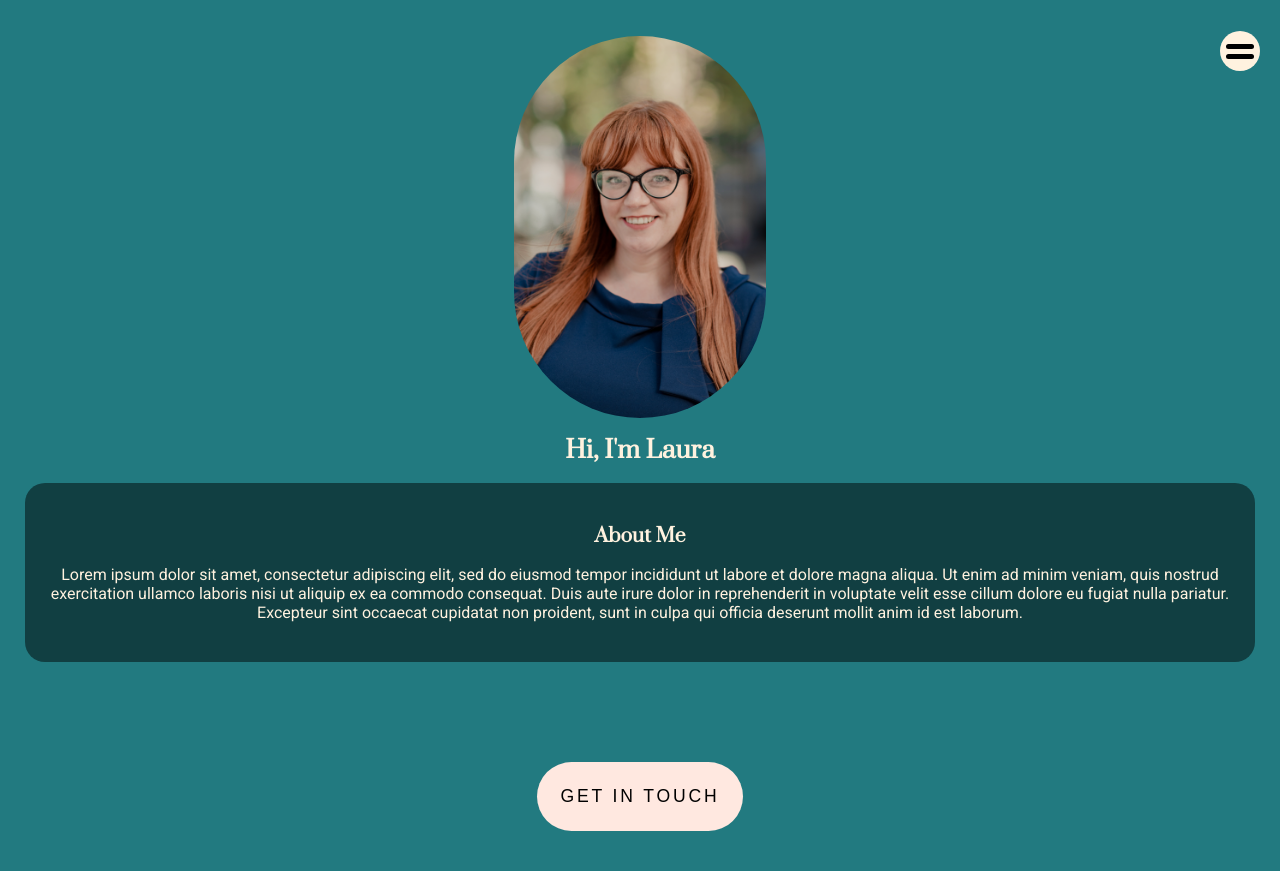
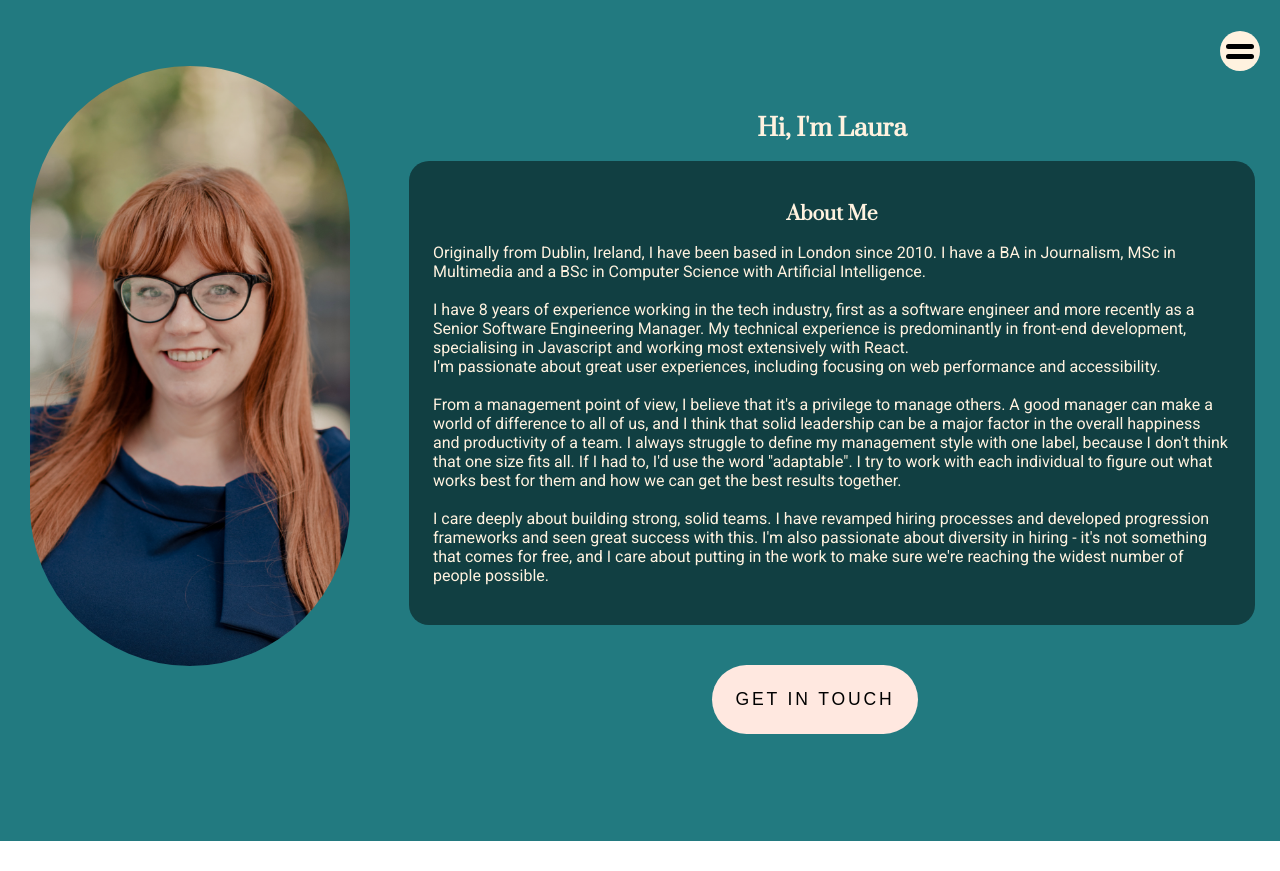
Before and after one commit to laurahw/personal-site, a React (Create React App) app in the folder personal-site/: page /about in a window 1280 px wide. After the commit the page ends 841 px from the top, so only its background shows below. Built offline with nearby package versions, Linux system fonts and the light colour scheme.

Commit message:
Desktop view for contact panel

```diff
--- a/personal-site/src/Components/Contact.jsx
+++ b/personal-site/src/Components/Contact.jsx
@@ -20,6 +20,11 @@ const Overlay = styled.div`
     opacity: 0.5;
     background-color: #000000;
     z-index: 4;
+    @media (min-width: 768px) {
+        min-height: 100%;
+        position: fixed;
+    }
+
 `;
 
 const CloseButton = styled.div`
@@ -35,6 +40,10 @@ const ContactPanel = styled.div`
     border-radius: 30px;
     height: 459px;
     text-align: center;
+    @media (min-width: 768px) {
+        width: 50%;
+        margin: 0 0 0 25%;
+    }
 `;
 
 const ContactText = styled.h3`
--- a/personal-site/src/Pages/About.jsx
+++ b/personal-site/src/Pages/About.jsx
@@ -3,6 +3,7 @@ import styled from 'styled-components';
 import Menu from '../Components/Menu';
 import Contact from '../Components/Contact';
 import image from "../Assets/laura.png"
+
 
 const Background = styled.div`
     background-color: #227A80;
@@ -10,6 +11,8 @@ const Background = styled.div`
     min-height: 100vh;
     padding-top: 1px;
     padding-bottom: 40px;
+    height: 100%;
+  overflow: auto;
 `;
 
 const ButtonContainer = styled.div`
@@ -22,6 +25,9 @@ const ButtonContainer = styled.div`
 const ImageContainer = styled.div`
     width: 100%;
     margin-top: 35px;
+    @media (min-width: 768px) {
+        max-width: 25%;
+    }
 `;
 const Image = styled.div`
     background-image: url(${image});
@@ -33,6 +39,25 @@ const Image = styled.div`
     background-size: cover;
     background-position-x: center;
     margin: 0 auto;
+
+    @media (min-width: 768px) {
+        float: left;
+        margin-left: 30px;
+        margin-top: 30px;
+        height: 600px;
+        width: 100%;
+        margin-bottom: 30px;
+     }
+
+`;
+
+const DesktopContainerRight = styled.div`
+    @media (min-width: 768px) {
+        float: right;
+        max-width: 70%;
+        margin-top: 60px;
+        margin-bottom: 40px;
+    }
 `;
 
 const HeadingText = styled.h1`
@@ -60,6 +85,7 @@ const AboutMeText = styled.p`
     color: #FFF2DF;
     font-family: 'Roboto', sans-serif;
     font-size: 1rem;
+    text-align: left;
 `;
 
 const About = () => {
@@ -72,6 +98,7 @@ const About = () => {
             <ImageContainer>
                 <Image />
             </ImageContainer>
+            <DesktopContainerRight>
             <HeadingText>
                 Hi, I'm Laura
             </HeadingText>
@@ -79,11 +106,27 @@ const About = () => {
             <AboutMeBox>
                 <AboutMeHeading>About Me</AboutMeHeading>
                 <AboutMeText>
-                Lorem ipsum dolor sit amet, consectetur adipiscing elit, sed do eiusmod tempor incididunt ut labore et dolore magna aliqua. Ut enim ad minim veniam, quis nostrud exercitation ullamco laboris nisi ut aliquip ex ea commodo consequat. Duis aute irure dolor in reprehenderit in voluptate velit esse cillum dolore eu fugiat nulla pariatur. Excepteur sint occaecat cupidatat non proident, sunt in culpa qui officia deserunt mollit anim id est laborum.
+                Originally from Dublin, Ireland, I have been based in London since 2010.
+                I have a BA in Journalism, MSc in Multimedia and a BSc in Computer Science with Artificial Intelligence.
+                <br />
+                <br />
+                I have 8 years of experience working in the tech industry, first as a software engineer and more recently as a Senior Software Engineering Manager.
+                My technical experience is predominantly in front-end development, specialising in Javascript and working most extensively with React.
+                <br />
+                I'm passionate about great user experiences, including focusing on web performance and accessibility.
+                <br />
+                <br />
+                From a management point of view,  I believe that it's a privilege to manage others. A good manager can make a world of difference to all of us, and I think that solid leadership can be a major factor in the overall happiness and productivity of a team. I always struggle to define my management style with one label, because I don't think that one size fits all. If I had to, I'd use the word "adaptable". I try to work with each individual to figure out what works best for them and how we can get the best results together.
+                <br />
+                <br />
+                I care deeply about building strong, solid teams. I have revamped hiring processes and developed progression frameworks and seen great success with this. I'm also passionate about diversity in hiring - it's not something that comes for free, and I care about putting in the work to make sure we're reaching the widest number of people possible.
                 </AboutMeText>
             </AboutMeBox>
 
+            </DesktopContainerRight>
             <Contact />
+
+
 
             </Background>
 )};
```
